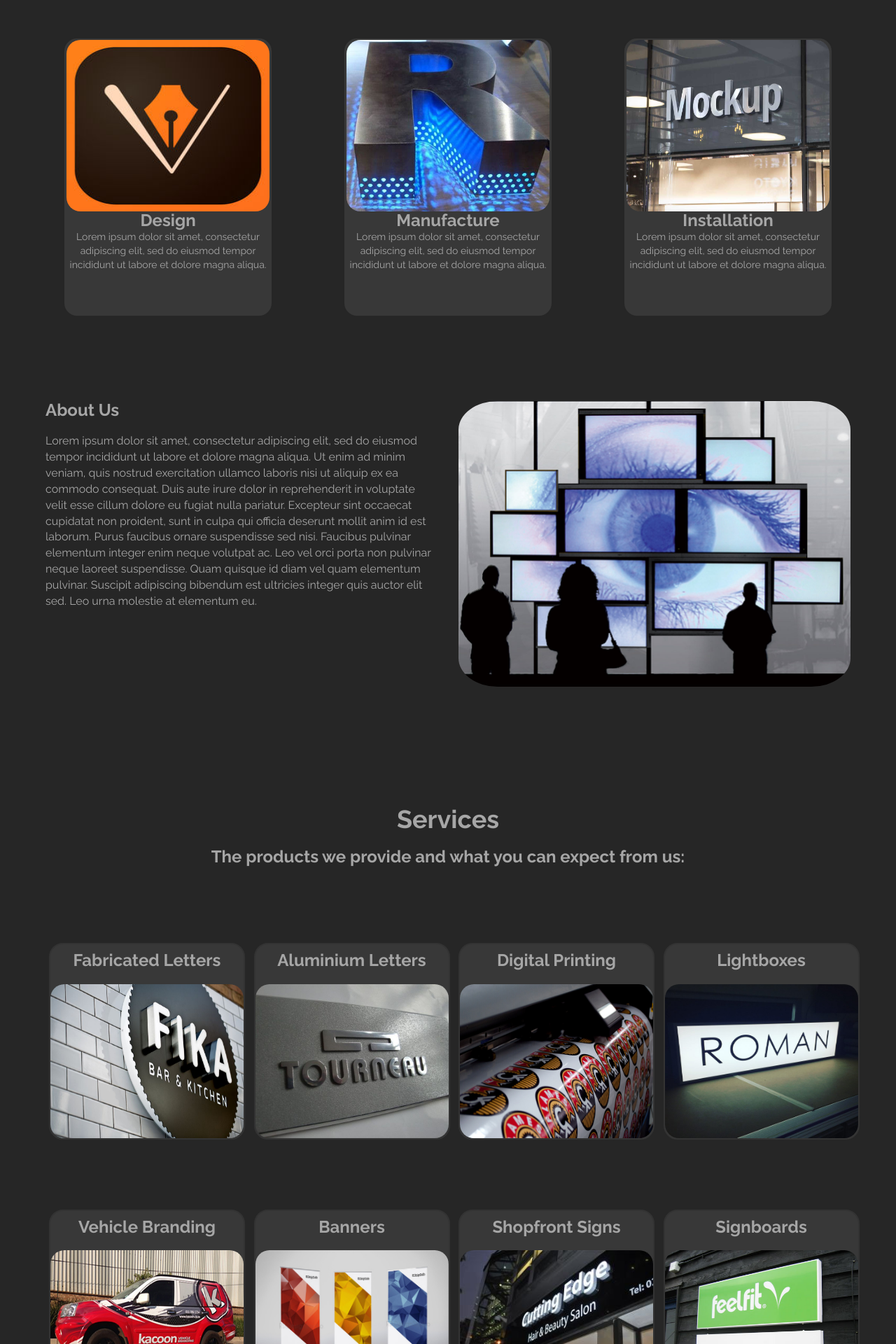
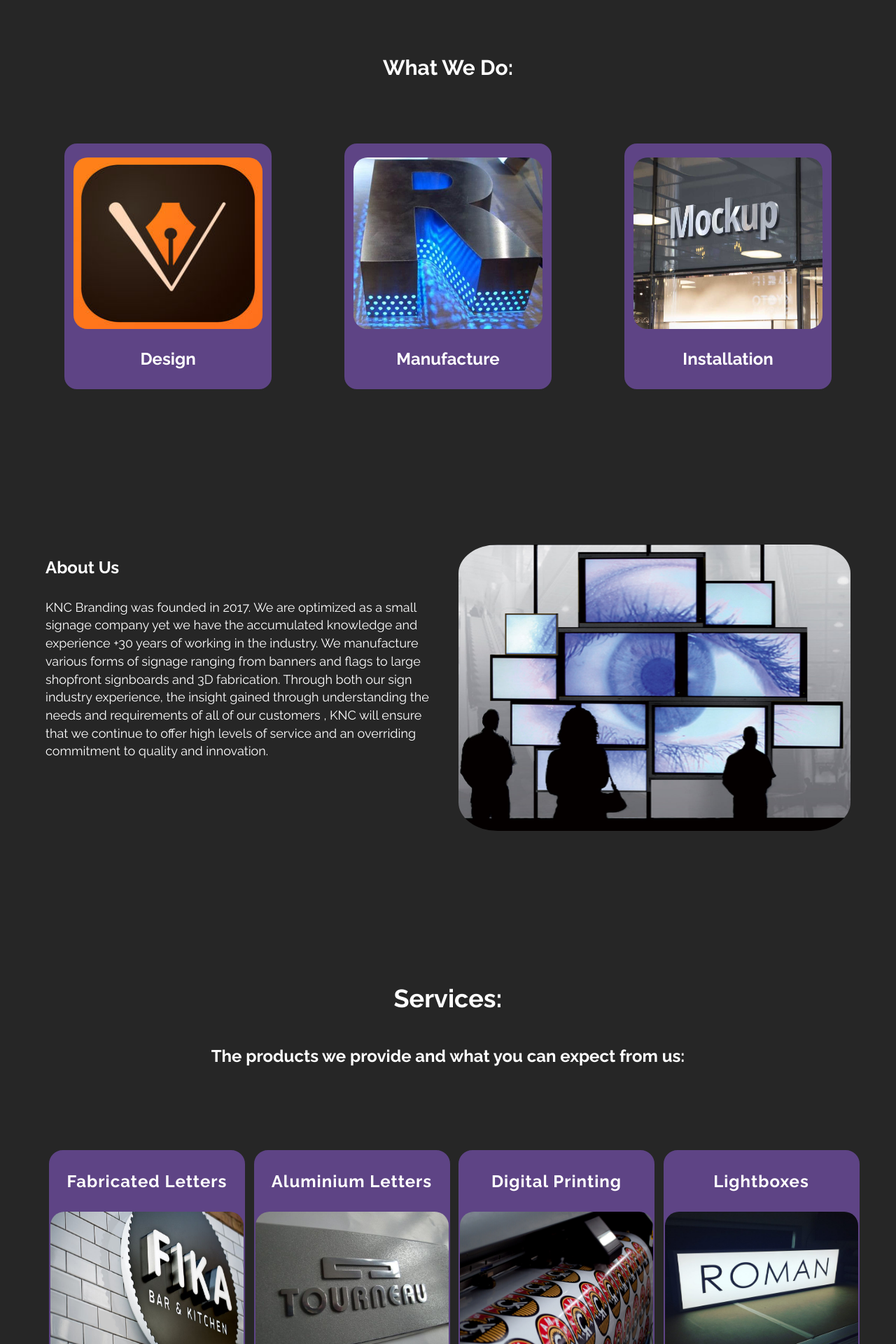
Before and after one commit to BlueGum24/kncbranding.github.io, a PHP site: page / in a window 1280 px wide. Shown: the part 920-2840 px from the top of the page at 70% size. Run offline with PHP 8.4, Linux system fonts and the light colour scheme.

```diff
--- a/css/styles.css
+++ b/css/styles.css
@@ -1,16 +1,16 @@
 
 @import url('https://fonts.googleapis.com/css?family=Raleway:400,700');
 
+
 body {
 	background-color: #262626;
+	font-family: Raleway;
 }
 
-h1, h2, h3, h4, p{
-	font-family: Raleway;
-	color: #A6A6A6;
-	padding: 0;
-	margin: 0;
+html, body {
+	overflow-x: hidden;
 }
+
 
 h1, h2, h3 {
 	font-weight: 700;
@@ -84,15 +72,20 @@ h1, h2, h3 {
 }
 
 .wwd-section {
+	color: white;
 	max-width: 1600px;
 	margin: 0 auto;
-	padding: 50px 0;
+	padding: 150px 0;
 	background-color: #262626;
 
 }
 
 .wwd-heading {
 	padding: 60px 0;
+}
+
+.wwd-subheading {
+	padding-top: 10px;
 }
 
 .wwd-image {
@@ -102,16 +95,16 @@ h1, h2, h3 {
 }
 
 .wwd-box {
-	max-width: 300px;
-	height: 400px;
+	width: 300px;
+	height: auto;
 	margin: 20px auto;
-	background-color: #383838;
+	background-color: #5e4485;
 	border: solid 2px #262626;
 	border-radius: 20px;
-	padding: 2px 0;
+	padding: 20px 10px;
 }
 
-
+/*
 .grow {
 	transition: all .2s ease-in-out;
 }
@@ -119,15 +112,15 @@ h1, h2, h3 {
 .grow:hover {
 	transform: scale(1.1);
 }
-
+*/
 
 
 .about-section {
+	color: white;
 	max-width: 1600px;
 	margin: auto;
 	padding: 50px 10px;
 	background-color: #262626;
-	color: #353535;
 }
 .col-md-6 {
 	max-width: 100%;
@@ -138,7 +131,7 @@ h1, h2, h3 {
 }
 
 .about-text {
-	font-size: 16px;
+	font-size: 18px;
 }
 
 
@@ -148,24 +141,27 @@ h1, h2, h3 {
 /* Services styles */
 
 .service-section {
+	color: white;
 	max-width: 1600px;
-	padding: 120px 15px;
+	padding: 150px 15px;
 	margin: 0 auto;
 	background-color: #262626;
 }
 
 .service-box {
-	background-color: #383838;
+	background-color: #5e4485;
 	margin: 50px 0;
-	border: solid 2px;
+	border: solid #5e4485 2px;
 	padding: 10px 0 0 0;
 	width: 280px;
 	border-radius: 20px;
 }
 
 .serv-heading {
+	color: white;
 	padding-bottom: 20px;
 	font-size: 24px;
+	letter-spacing: 1px;
 }
 
 .serv-img {
--- a/index.html
+++ b/index.html
@@ -35,7 +35,7 @@
     </nav> <!--End Nav-->
 
 
-    <!--Main Section-->
+    <!--Main Section -->
     <div id="home" >
       <div id="myCarousel" class="carousel slide" data-ride="carousel">
         <ol class="carousel-indicators">
@@ -48,7 +48,7 @@
         <div class="carousel-inner banner-inner" role="listbox">
           <div class="item active">
             <img src="img/signage1.jpg">
-          </div> <!-- End Active -->
+          </div>
           <div class="item">
             <img src="img/signage2.jpg">
           </div>
@@ -63,7 +63,7 @@
           </div>
         </div>
 
-        <!-- Start Slider Controls -->
+         Start Slider Controls
         <a class="left carousel-control" href="#myCarousel" role="button" data-slide="prev">
           <span class="glyphicon glyphicon-chevron-left" aria-hidden="true"></span>
           <span class="sr-only">Previous</span>
@@ -73,7 +73,7 @@
           <span class="sr-only">Next</span>
         </a>
       </div>
-    </div> <!-- End Slider -->
+    </div>
 
 
 
@@ -90,8 +90,7 @@
               <img class="wwd-image" src="img/wwd1.jpg" alt="Design">
             </div>
             <div class="info-box">
-              <h3>Design</h3>
-              <p>Lorem ipsum dolor sit amet, consectetur adipiscing elit, sed do eiusmod tempor incididunt ut labore et dolore magna aliqua.</p>
+              <h3 class="wwd-subheading">Design</h3>
             </div>
           </div>
 
@@ -102,8 +101,7 @@
               <img class="wwd-image" src="img/wwd2.jpg" alt="Manufacture">
             </div>
             <div class="info-box">
-              <h3>Manufacture</h3>
-              <p>Lorem ipsum dolor sit amet, consectetur adipiscing elit, sed do eiusmod tempor incididunt ut labore et dolore magna aliqua.</p>
+              <h3 class="wwd-subheading">Manufacture</h3>
             </div>
           </div>
 
@@ -114,8 +112,7 @@
               <img class="wwd-image" src="img/wwd3.jpg" alt="Application/Installation">
             </div>
             <div class="info-box">
-              <h3>Installation</h3>
-              <p>Lorem ipsum dolor sit amet, consectetur adipiscing elit, sed do eiusmod tempor incididunt ut labore et dolore magna aliqua.</p>
+              <h3 class="wwd-subheading">Installation</h3>
             </div>
           </div>
 
@@ -132,7 +129,7 @@
         <div class="col-md-6">
         <h3>About Us</h3>
         <br>
-        <p class="about-text">Lorem ipsum dolor sit amet, consectetur adipiscing elit, sed do eiusmod tempor incididunt ut labore et dolore magna aliqua. Ut enim ad minim veniam, quis nostrud exercitation ullamco laboris nisi ut aliquip ex ea commodo consequat. Duis aute irure dolor in reprehenderit in voluptate velit esse cillum dolore eu fugiat nulla pariatur. Excepteur sint occaecat cupidatat non proident, sunt in culpa qui officia deserunt mollit anim id est laborum. Purus faucibus ornare suspendisse sed nisi. Faucibus pulvinar elementum integer enim neque volutpat ac. Leo vel orci porta non pulvinar neque laoreet suspendisse. Quam quisque id diam vel quam elementum pulvinar. Suscipit adipiscing bibendum est ultricies integer quis auctor elit sed. Leo urna molestie at elementum eu.</p>
+        <p class="about-text">KNC Branding was founded in 2017. We are optimized as a small signage company yet we have the accumulated knowledge and experience +30 years of working in the industry. We manufacture various forms of signage ranging from banners and flags to large shopfront signboards and 3D fabrication. Through both our sign industry experience, the insight gained through understanding the needs and requirements of all of our customers , KNC will ensure that we continue to offer high levels of service and an overriding commitment to quality and innovation.</p>
         <br>
         </div>
         <div class="col-md-6">
@@ -210,46 +207,46 @@
 
 
 
-      <h1 class="text-center">Services</h1>
+      <h1 class="text-center">Services:</h1>
       <br>
       <h3 class="text-center">The products we provide and what you can expect from us:</h3>
       <br>
       <br>
       <br>
       <div class="row">
-        <div class="col-lg-3 col-md-6" align="center">
+        <div class="col-lg-3 col-md-6 col-sm-6 col-xs-12" align="center">
           <div class="service-box">
             <h2 class="serv-heading">Fabricated Letters</h2>
             <img class="serv-img image" src="img/serv1.jpg" alt="placholder">
               <div class="middle">
-                <button class="btn btn-default" data-toggle="modal" data-target=".bs-example-modal-lg">View in Gallery</button>
+                <button class="btn btn-one" data-toggle="modal" data-target=".bs-example-modal-lg">View in Gallery</button>
               </div>
           </div>
         </div>
-        <div class="col-lg-3 col-md-6" align="center">
+        <div class="col-lg-3 col-md-6 col-sm-6 col-xs-12" align="center">
           <div class="service-box">
             <h2 class="serv-heading">Aluminium Letters</h2>
             <img class="serv-img image" src="img/serv2.jpg" alt="placholder">
             <div class="middle">
-                <button class="btn btn-default" data-toggle="modal" data-target=".bs-example-modal-lg">View in Gallery</button>
+                <button class="btn btn-one" data-toggle="modal" data-target=".bs-example-modal-lg">View in Gallery</button>
             </div>
           </div>
         </div>
-        <div class="col-lg-3 col-md-6" align="center">
+        <div class="col-lg-3 col-md-6 col-sm-6 col-xs-12" align="center">
           <div class="service-box">
             <h2 class="serv-heading">Digital Printing</h2>
             <img class="serv-img image" src="img/serv3.jpg" alt="placholder">
             <div class="middle">
-              <button class="btn btn-default" data-toggle="modal" data-target=".bs-example-modal-lg">View in Gallery</button>
+              <button class="btn btn-one" data-toggle="modal" data-target=".bs-example-modal-lg">View in Gallery</button>
             </div>
           </div>
         </div>
-        <div class="col-lg-3 col-md-6" align="center">
+        <div class="col-lg-3 col-md-6 col-sm-6 col-xs-12" align="center">
           <div class="service-box">
             <h2 class="serv-heading">Lightboxes</h2>
             <img class="serv-img image" src="img/serv4.jpg" alt="placholder">
             <div class="middle">
-              <button class="btn btn-default" data-toggle="modal" data-target=".bs-example-modal-lg">View in Gallery</button>
+              <button class="btn btn-one" data-toggle="modal" data-target=".bs-example-modal-lg">View in Gallery</button>
             </div>
           </div>
         </div>
@@ -257,39 +254,39 @@
 
 
       <div class="row">
-        <div class="col-lg-3 col-md-6" align="center">
+        <div class="col-lg-3 col-md-6 col-sm-6 col-xs-12" align="center">
           <div class="service-box">
             <h2 class="serv-heading">Vehicle Branding</h2>
             <img class="serv-img image" src="img/serv5.jpg" alt="placholder">
             <div class="middle">
-              <button class="btn btn-default" data-toggle="modal" data-target=".bs-example-modal-lg">View in Gallery</button>
+              <button class="btn btn-one" data-toggle="modal" data-target=".bs-example-modal-lg">View in Gallery</button>
             </div>
           </div>
         </div>
-        <div class="col-lg-3 col-md-6" align="center">
+        <div class="col-lg-3 col-md-6 col-sm-6 col-xs-12" align="center">
           <div class="service-box">
             <h2 class="serv-heading">Banners</h2>
             <img class="serv-img image" src="img/serv6.jpg" alt="placholder">
             <div class="middle">
-              <button class="btn btn-default" data-toggle="modal" data-target=".bs-example-modal-lg">View in Gallery</button>
+              <button class="btn btn-one" data-toggle="modal" data-target=".bs-example-modal-lg">View in Gallery</button>
             </div>
           </div>
         </div>
-        <div class="col-lg-3 col-md-6" align="center">
+        <div class="col-lg-3 col-md-6 col-sm-6 col-xs-12" align="center">
           <div class="service-box">
             <h2 class="serv-heading">Shopfront Signs</h2>
             <img class="serv-img image" src="img/serv7.jpg" alt="placholder">
             <div class="middle">
-              <button class="btn btn-default" data-toggle="modal" data-target=".bs-example-modal-lg">View in Gallery</button>
+              <button class="btn btn-one" data-toggle="modal" data-target=".bs-example-modal-lg">View in Gallery</button>
             </div>
           </div>
         </div>
-        <div class="col-lg-3 col-md-6" align="center">
+        <div class="col-lg-3 col-md-6 col-sm-6 col-xs-12" align="center">
           <div class="service-box">
             <h2 class="serv-heading">Signboards</h2>
             <img class="serv-img image" src="img/serv8.jpg" alt="placholder">
             <div class="middle">
-              <button class="btn btn-default" data-toggle="modal" data-target=".bs-example-modal-lg">View in Gallery</button>
+              <button class="btn btn-one" data-toggle="modal" data-target=".bs-example-modal-lg">View in Gallery</button>
             </div>
           </div>
         </div>
@@ -305,13 +302,13 @@
           <br>
           <h3 class="text-center">Please feel free to give us a call or send us an email. We are ready to assist.</h3>
           <br>
-          <div class="col-md-4 info">
+          <div class="col-lg-4 col-md-4 col-sm-4 col-xs-12 info">
             <h4>Tel : 021 702 1683</h4>
           </div>
-          <div class="col-md-4 info">
+          <div class="col-md-4 col-md-4 col-sm-4 col-xs-12 info">
             <h4>Cell : 078 982 1482</h4>
           </div>
-          <div class="col-md-4 info">
+          <div class="col-md-4 col-md-4 col-sm-4 col-xs-12 info">
             <h4>E-mail : vernon.phil03@gmail.com</h4>
           </div>
           <br>
@@ -335,9 +332,7 @@
         <div class="row">
           <div class="col-sm-4">
             <h3>Contact Us:</h3>
-            <br>
             <h4 class="fa fa-envelope"> vernon.phil03@gmail.com</h4>
-            <br>
             <h4 class="fa fa-mobile"> 078 982 1482</h4>
           </div>
           <div class="col-sm-4">
@@ -347,7 +342,6 @@
             <a href="#" class="fa fa-linkedin"></a>
           </div>
           <div class="col-sm-4">
-            <br>
             <br>
             <h4>&copy; 2018 KNC Signs, All Rights Reserved</h4>
           </div>
```
Also changed, not shown: other parts of css/styles.css (+50 -18 lines), 1 other file.
